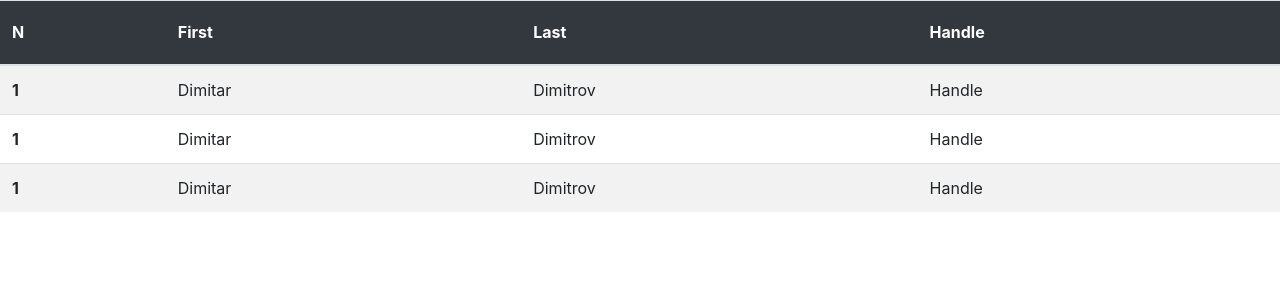
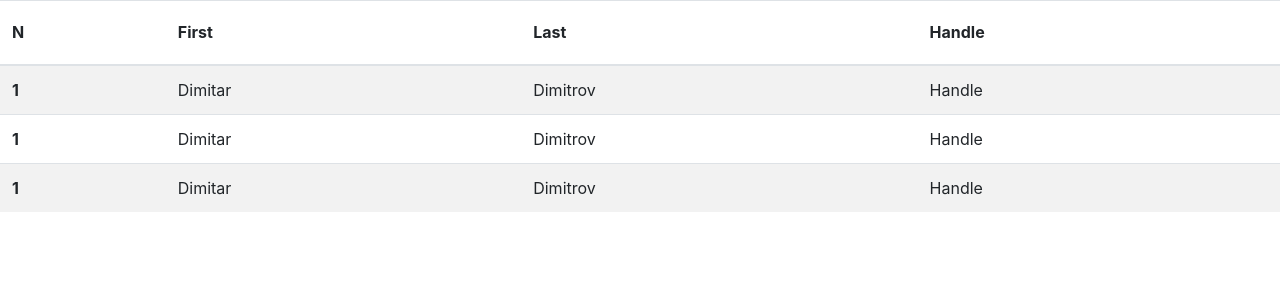
Before and after one commit to dppdd/crash-react, a React (Vite) app in the folder table-generator/: page / in a window 1280 px wide. Shown: the top 300 px of the page. Built offline with nearby package versions, Linux system fonts and the light colour scheme.

Commit message:
Fix css class conditions in components

```diff
--- a/table-generator/src/components/BootstrapTable.jsx
+++ b/table-generator/src/components/BootstrapTable.jsx
@@ -21,6 +21,7 @@ import { Table, TableHead, TableRow, TableBody, TableCell } from './Table'
 	TableHead
 		- light - thead--light
 		- dark  - thead--dark
+		- large - thead--large
 
 	TableCell
 		- scope - options: thead
@@ -31,7 +32,7 @@ export default function BootstrapTable () {
   return (
     <div>
       <Table striped>
-        <TableHead large dark>
+        <TableHead large>
           <TableRow>
             <TableCell light scope={'thead'}>N</TableCell>
             <TableCell scope={'thead'}>First</TableCell>
--- a/table-generator/src/components/Table/Table.jsx
+++ b/table-generator/src/components/Table/Table.jsx
@@ -3,7 +3,7 @@ import './Table.css'
 
 export default function Table (props) {
   return (
-    <table className={`table ${props.striped && 'table--striped'}`}>
+    <table className={`table ${props.striped ? 'table--striped' : ""}`}>
       {props.children}
     </table>
   )
--- a/table-generator/src/components/Table/TableHead/TableHead.jsx
+++ b/table-generator/src/components/Table/TableHead/TableHead.jsx
@@ -1,15 +1,10 @@
 import React, { useContext } from 'react'
-
-//	TableHead
-// - light - thead--light
-// - dark  - thead--dark
-// - large  - thead--large
 
 export default function TableHead (props) {
   return (
     <thead
       className={
-        `${props.large && 'thead--large'}  ${props.dark && 'thead--dark'}`
+				`${props.light ? 'thead--light ' : ''}${props.large ?'thead--large ' : ''} ${props.dark && 'thead--dark ' || ''}`
       }
     >
       {props.children}
```
Also changed, not shown: 1 other file (tests, documents, lock files or other folders).
